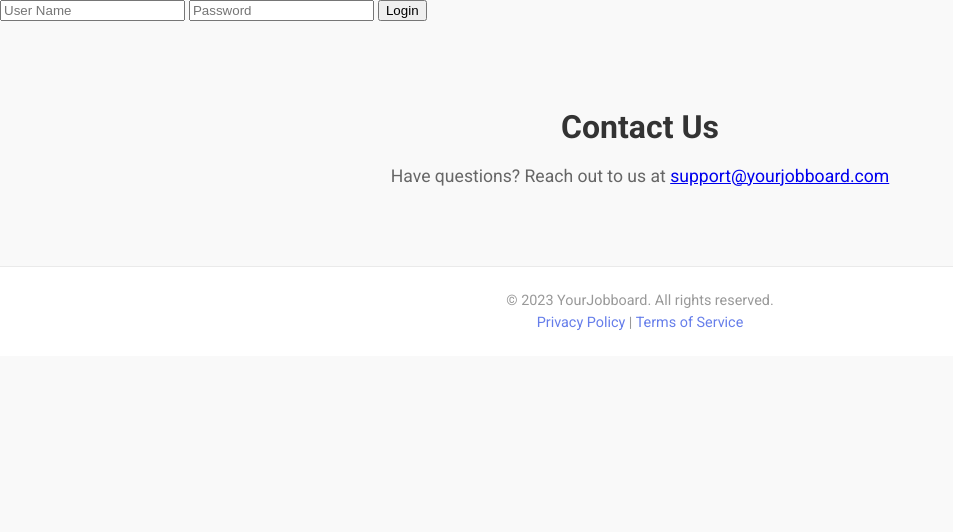
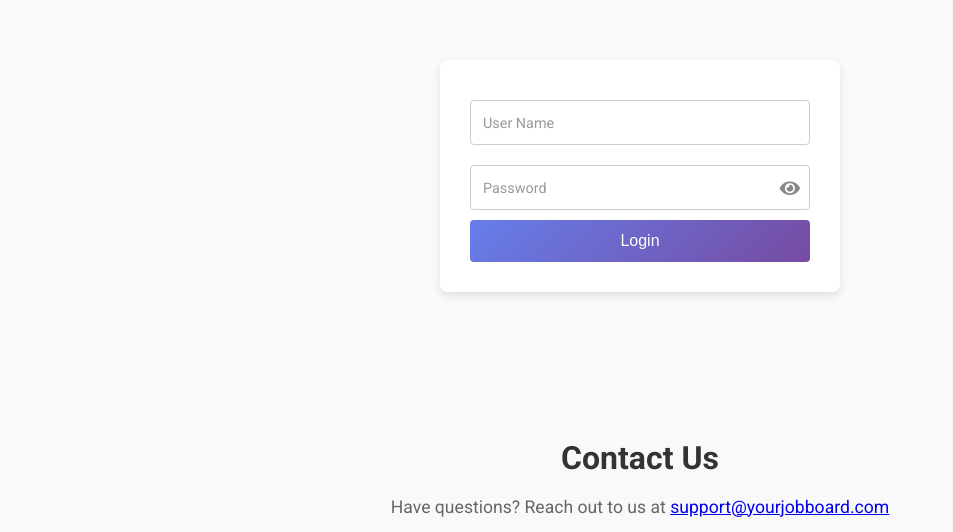
Before and after one commit to ddanielhasan/ddanielhasan.github.io, a Flask app: page /login in a window 1280 px wide. Shown: the part 200-732 px from the top of the page, without its empty margins (0-953 px from the left). Before the commit the page ends 530 px from the top, so only its background shows below. Run offline with Flask 3, Linux system fonts and the light colour scheme; parts of the project's set-up code (start-up, migrations or seed data) failed here and were passed over.

Commit message:
added eye icon to view password

```diff
--- a/app.py
+++ b/app.py
@@ -1,9 +1,8 @@
 from flask import Flask, render_template, redirect, request, url_for
-from flask_sqlalchemy import SQLAlchemy
 from flask_login import LoginManager, login_user,logout_user, current_user, login_required
-from flask_migrate import Migrate
-from flask_bcrypt import Bcrypt
+from extensions import db, migrate, bcrypt
 from models import Company, Job, Comment, Location, Users, Industry
+
 
 app = Flask(__name__, template_folder='templates')
 
@@ -22,7 +21,7 @@ def unauthorized_call():
     return redirect('/betterLog')
 
 
-bcrypt = Bcrypt(app)
+
 ##################################
 
 
@@ -59,74 +58,13 @@ SQLALCHEMY_DATABASE_URI = "mysql+mysqlconnector://{username}:{password}@localhos
 app.config["SQLALCHEMY_DATABASE_URI"] = SQLALCHEMY_DATABASE_URI
 app.config["SQLALCHEMY_POOL_RECYCLE"] = 299
 app.config["SQLALCHEMY_TRACK_MODIFICATIONS"] = False
-db = SQLAlchemy(app)
-
-migrate = Migrate(app, db)
+db.init_app(app)
+migrate.init_app(app, db)
+bcrypt.init_app(app)
 #########################################
 
-############### DB MODELS ###############
-# class Comment(db.Model):
-#     __tablename__ = "comments"
-#     id = db.Column(db.Integer, primary_key=True)
-#     content = db.Column(db.String(4096))
-#
-# class Company(db.Model):
-#     __tablename__ = 'companies'
-#     company_id = db.Column(db.Integer, primary_key=True)
-#     name = db.Column(db.String, nullable=False)
-#     description = db.Column(db.Text)
-#     website = db.Column(db.String(255))
-#     logo_url = db.Column(db.String(255))
-#     jobs = db.relationship('Job', back_populates='company', lazy=True)
-#     locations = db.relationship('Location',
-#                                 secondary='company_locations',
-#                                 backref=db.backref('companies', lazy=True))
-#     industries = db.relationship('Industry',
-#                                  secondary='company_industries',
-#                                  backref=db.backref('companies', lazy=True))
-#
-# class Job(db.Model):
-#     __tablename__ = 'jobs'
-#     job_id = db.Column(db.Integer, primary_key=True)
-#     title = db.Column(db.String, nullable=False)
-#     description = db.Column(db.String, nullable=False)
-#     company_id = db.Column(db.Integer, db.ForeignKey('companies.company_id'), nullable=False)
-#     company = db.relationship('Company', back_populates='jobs')
-#
-# class Location(db.Model):
-#     __tablename__ = 'locations'
-#     location_id = db.Column(db.Integer, primary_key=True)
-#     city = db.Column(db.String(100))
-#     state = db.Column(db.String(100))
-#     country = db.Column(db.String(100), nullable=False)
-#
-# class Industry(db.Model):
-#     __tablename__ = 'industries'
-#     industry_id = db.Column(db.Integer, primary_key=True)
-#     industry_name = db.Column(db.String(100), nullable=False)
-#
-# class Users(db.Model, UserMixin):
-#     __tablename__ = 'users'
-#     uid = db.Column(db.Integer, primary_key=True)
-#     user_name = db.Column(db.String(80), nullable=False, unique=True)
-#     password = db.Column(db.String(80), nullable=False)
-#     email = db.Column(db.String(80), nullable=False)
-#
-#     def get_id(self):
-#         return self.uid
-#
-#
-# company_locations = db.Table('company_locations',
-#     db.Column('company_id', db.Integer, db.ForeignKey('companies.company_id'), primary_key=True),
-#     db.Column('location_id', db.Integer, db.ForeignKey('locations.location_id'), primary_key=True)
-# )
-#
-# company_industries = db.Table('company_industries',
-#     db.Column('company_id', db.Integer, db.ForeignKey('companies.company_id'), primary_key=True),
-#     db.Column('industry_id', db.Integer, db.ForeignKey('industries.industry_id'), primary_key=True)
-# )
+############ ROUTES ##############
 
-###########################################################################
 @app.route('/')
 def index():
     return render_template('index2.html')
--- a/models.py
+++ b/models.py
@@ -1,4 +1,4 @@
-from app import db
+from extensions import db
 from flask_login import UserMixin
 
 #still not sure where this goes
--- /dev/null
+++ b/static/js/login.js
@@ -0,0 +1,18 @@
+document.addEventListener("DOMContentLoaded", () => {
+    const passwordInput = document.getElementById("password");
+    const toggleIcon = document.querySelector(".toggle-password");
+
+    if (passwordInput && toggleIcon) {
+        toggleIcon.addEventListener("click", () => {
+            if (passwordInput.type === "password") {
+                passwordInput.type = "text";
+                toggleIcon.classList.remove("fa-eye");
+                toggleIcon.classList.add("fa-eye-slash"); // Change to hide icon
+            } else {
+                passwordInput.type = "password";
+                toggleIcon.classList.remove("fa-eye-slash");
+                toggleIcon.classList.add("fa-eye"); // Change to show icon
+            }
+        });
+    }
+});
--- /dev/null
+++ b/static/registration.css
@@ -0,0 +1,71 @@
+/* Center and Style Login Form */
+.auth_form {
+    max-width: 400px;
+    margin: 60px auto; /* Center the form and add vertical spacing */
+    padding: 30px;
+    background-color: #fff;
+    border-radius: 8px;
+    box-shadow: 0 4px 8px rgba(0, 0, 0, 0.1);
+    text-align: center;
+}
+
+.auth_form input[type="text"],
+.auth_form input[type="password"],
+.auth_form input[type="email"] {
+    width: 100%;
+    padding: 12px;
+    margin: 10px 0;
+    border: 1px solid #ccc;
+    border-radius: 4px;
+    font-size: 1em;
+    font-family: 'Roboto', sans-serif;
+}
+
+/* Password container styling */
+.password-container {
+    position: relative;
+    width: 100%;
+}
+
+.password-container input[type="password"] {
+    padding-right: 40px; /* Space for the eye icon */
+}
+
+/* Eye icon styling */
+.password-container .toggle-password {
+    position: absolute;
+    top: 50%;
+    right: 10px;
+    transform: translateY(-50%);
+    cursor: pointer;
+    font-size: 18px;
+    color: #888;
+}
+
+
+.password-container .toggle-password:hover {
+    color: #555;
+}
+
+.auth_form input[type="submit"] {
+    width: 100%;
+    padding: 12px;
+    background: linear-gradient(135deg, #667eea 0%, #764ba2 100%);
+    color: #fff;
+    border: none;
+    border-radius: 4px;
+    font-size: 1em;
+    font-weight: 500;
+    cursor: pointer;
+    transition: background 0.3s;
+}
+
+.auth_form input[type="submit"]:hover {
+    background: linear-gradient(135deg, #764ba2 0%, #667eea 100%);
+}
+
+/* Adjust Placeholder Color */
+.auth_form input::placeholder {
+    color: #999;
+    font-size: 0.9em;
+}
--- a/templates/base.html
+++ b/templates/base.html
@@ -7,7 +7,9 @@
     <meta name="viewport" content="width=device-width, initial-scale=1">
     <!-- Google Fonts for Modern Typography -->
     <link href="https://fonts.googleapis.com/css2?family=Roboto:wght@400;500;700&display=swap" rel="stylesheet">
+    <link href="https://cdnjs.cloudflare.com/ajax/libs/font-awesome/5.15.4/css/all.min.css" rel="stylesheet">
     <link rel="stylesheet" href="/static/styles.css">
+    {% block extra_css %}{% endblock %}
 </head>
 <body>
 
--- a/templates/login.html
+++ b/templates/login.html
@@ -1,14 +1,22 @@
 {% extends "base.html" %}
 {% block title %} Login {% endblock %}
 
+{% block extra_css %}
+<link rel="stylesheet" href="{{ url_for('static', filename='registration.css') }}">
+{% endblock %}
+
 {% block content %}
+<section class="auth_form">
+    <form action="{{ url_for('login', next=request.args.get('next')) }}" method="POST">
+        <input type="text" name="username" placeholder="User Name" required>
 
-<form action=" {{ url_for('login', next=request.referrer) }}" method="POST">
+        <div class="password-container">
+            <input type="password" id="password" name="password" placeholder="Password" required>
+             <i class="fa fa-eye toggle-password" aria-hidden="true"></i>
+        </div>
 
-    <input type="text" name="username" placeholder="User Name" required="required">
-    <input type=password name="password" placeholder="Password" required="required">
-    <input type=submit value="Login">
-
-</form>
-
+        <input type="submit" value="Login">
+    </form>
+</section>
+<script src="{{ url_for('static', filename='js/login.js') }}"></script>
 {% endblock %}
```
Also changed, not shown: extensions.py (added, +7 -0 lines), templates/betterLog.html (+66 -7 lines), templates/sign-up.html (+17 -6 lines), 1 other file.
